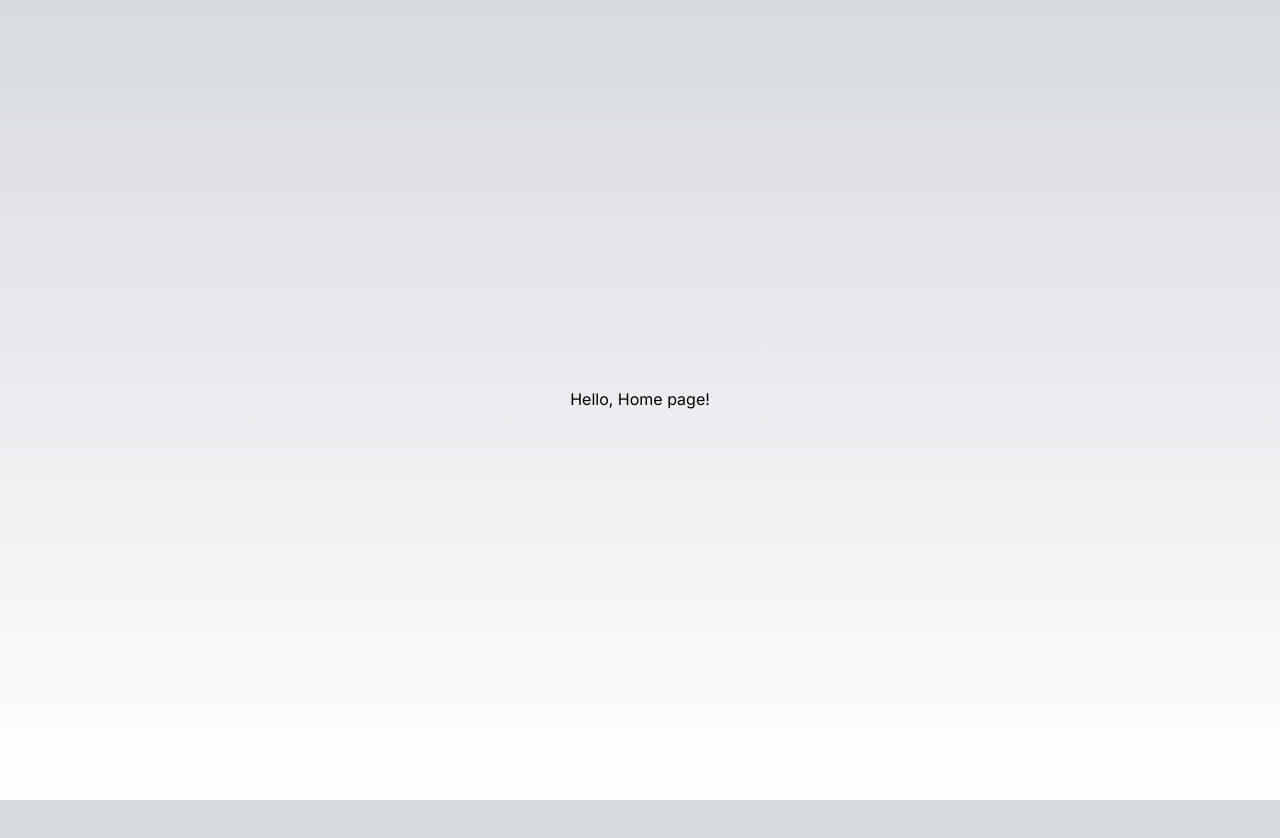
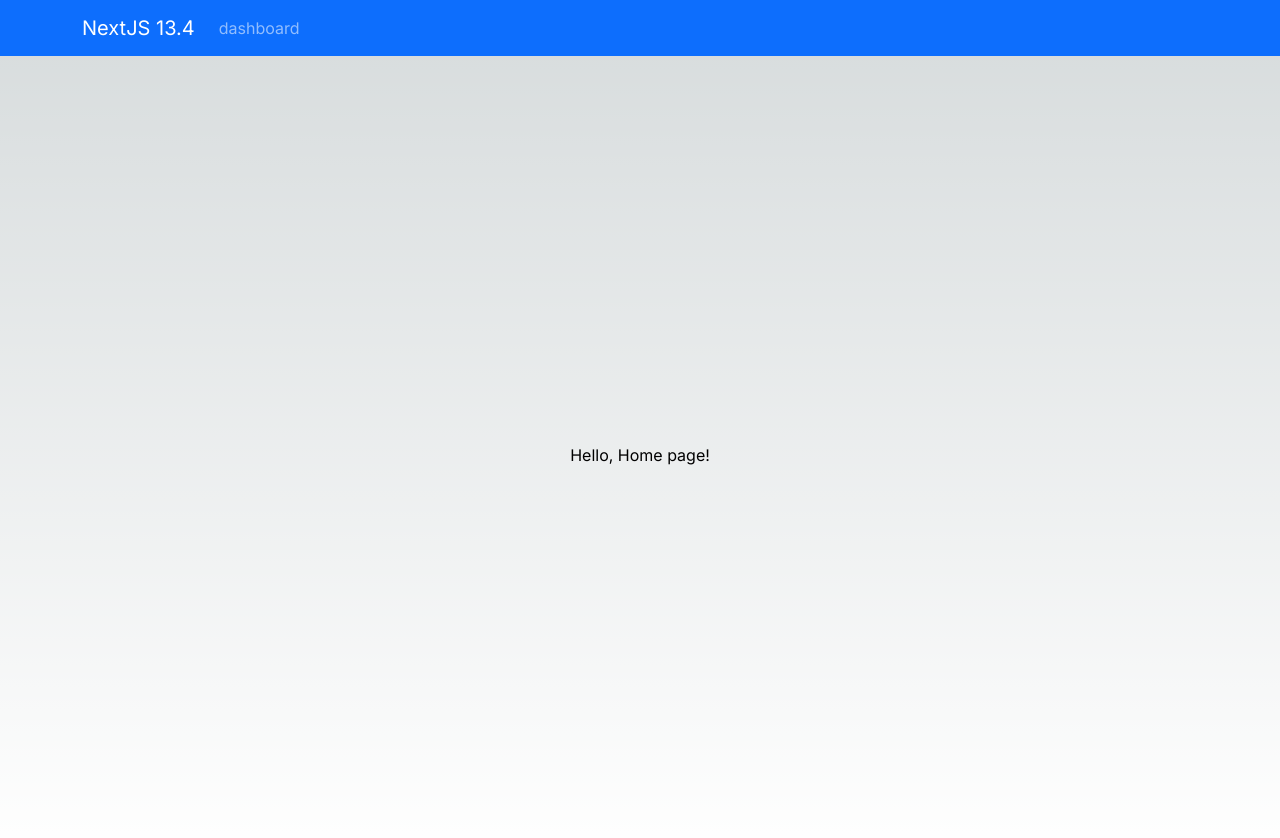
Before and after one commit to hopeinjavascript/nextjs-13.4, a Next.js app: page / in a window 1280 px wide. Shown: the top 838 px of the page. Before the commit the page ends 800 px from the top, so only its background shows below. Built offline with nearby package versions, Linux system fonts and the light colour scheme.

Commit message:
feat: navigating between pages using links and router

```diff
--- /dev/null
+++ b/app/NavBar.tsx
@@ -0,0 +1,59 @@
+'use client';
+import React from 'react';
+
+import { Navbar, Container, Nav } from 'react-bootstrap';
+import Link from 'next/link';
+
+/*
+# Migrating from the pages directory:
+    > The new useRouter hook should be imported from next/navigation and not next/router
+    > The pathname string has been removed and is replaced by usePathname()
+    > The query object has been removed and is replaced by useSearchParams()
+*/
+// import { useRouter } from 'next/router'; // this will work with pages directory
+
+// this is the import that will work with the app router
+// earlier you could get the pathname from the router.pathname but in next js 13.4 "app router" it is split into three parts/hooks
+import { useRouter, usePathname, useSearchParams } from 'next/navigation';
+
+const NavBar = () => {
+  const router = useRouter(); // for navigating programmatically
+  const pathname = usePathname(); // get the current pathname/segment from the usl
+  const searchParams = useSearchParams(); // get the query string/params
+
+  return (
+    <Navbar
+      bg="primary"
+      variant="dark"
+      sticky="top"
+      expand="sm"
+      collapseOnSelect
+    >
+      <Container>
+        {/* best of both the worlds -
+                - styling it link Nav (react-bootstrap)
+                - and behave like Link (next)
+            because normal Linking refreshes the page causing efficient navigation and
+            mostly importantly we will lose the state we have maintained
+        */}
+        <Navbar.Brand as={Link} href="/">
+          NextJS 13.4
+        </Navbar.Brand>
+        <Navbar.Toggle aria-controls="main-navbar" />
+        <Navbar.Collapse id="main-navbar">
+          <Nav>
+            <Nav.Link
+              as={Link}
+              href="/dashboard"
+              active={pathname === '/dashboard'} // active / inactive
+            >
+              dashboard
+            </Nav.Link>
+          </Nav>
+        </Navbar.Collapse>
+      </Container>
+    </Navbar>
+  );
+};
+
+export default NavBar;
--- a/app/layout.tsx
+++ b/app/layout.tsx
@@ -3,6 +3,7 @@ import './globals.css';
 import { Inter } from 'next/font/google';
 import { Metadata } from 'next';
 import { Container, SSRProvider } from './../components/bootstrap';
+import NavBar from './NavBar';
 
 const inter = Inter({ subsets: ['latin'] });
 
@@ -21,6 +22,7 @@ export default function RootLayout({
       <body className={inter.className}>
         {/* SSRProvider this is necessary to import by react-bootstrap wherever we use SSR */}
         <SSRProvider>
+          <NavBar />
           <Container>
             {/* Container is a Client component so does that mean that below {children} components that will be received will also be Client comp? NooooOO! */}
             {/* children will mostly be Server components (or can be client components) then how does this work?   */}
```
